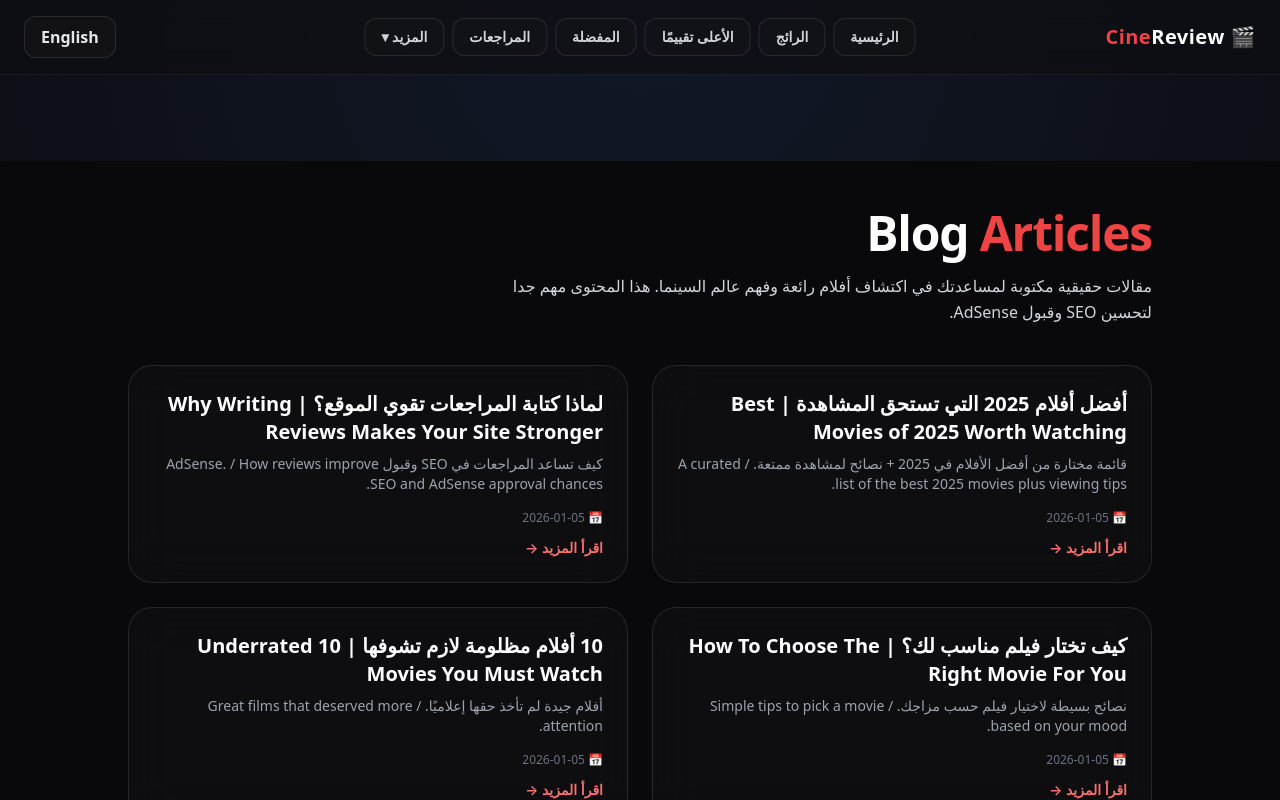
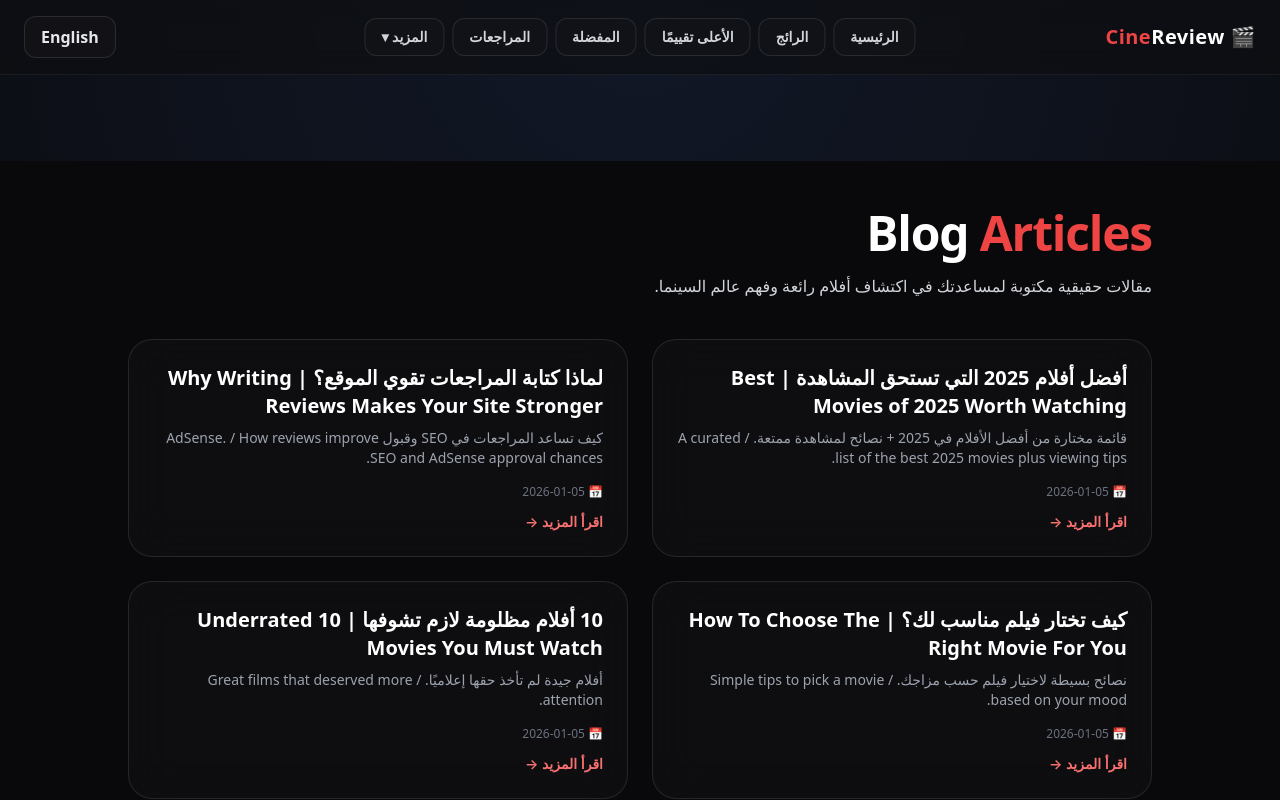
Before and after one commit to amaachouomar-cell/cine-review, a React (Vite) app in the folder Movie-App-main/: page /blog in a window 1280 px wide. Shown: the top 800 px of the page. Built offline with nearby package versions, Linux system fonts and the light colour scheme.

Commit message:
Add 10 bilingual articles for AdSense

```diff
--- a/Movie-App-main/src/pages/blog/Blog.jsx
+++ b/Movie-App-main/src/pages/blog/Blog.jsx
@@ -17,7 +17,7 @@ export default function Blog() {
 
         <p className="text-gray-300 mt-4 max-w-2xl leading-relaxed">
           مقالات حقيقية مكتوبة لمساعدتك في اكتشاف أفلام رائعة وفهم عالم السينما.
-          هذا المحتوى مهم جدا لتحسين SEO وقبول AdSense.
+
         </p>
 
         <div className="mt-10 grid grid-cols-1 md:grid-cols-2 gap-6">
```
